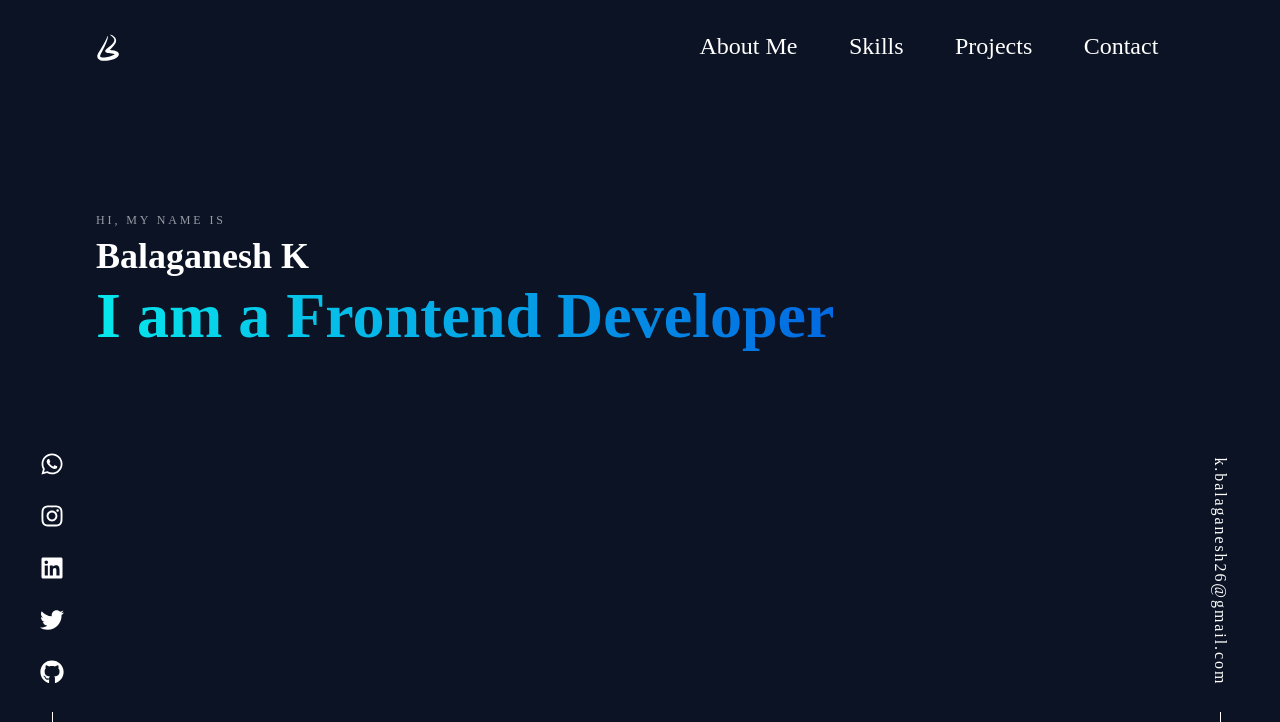
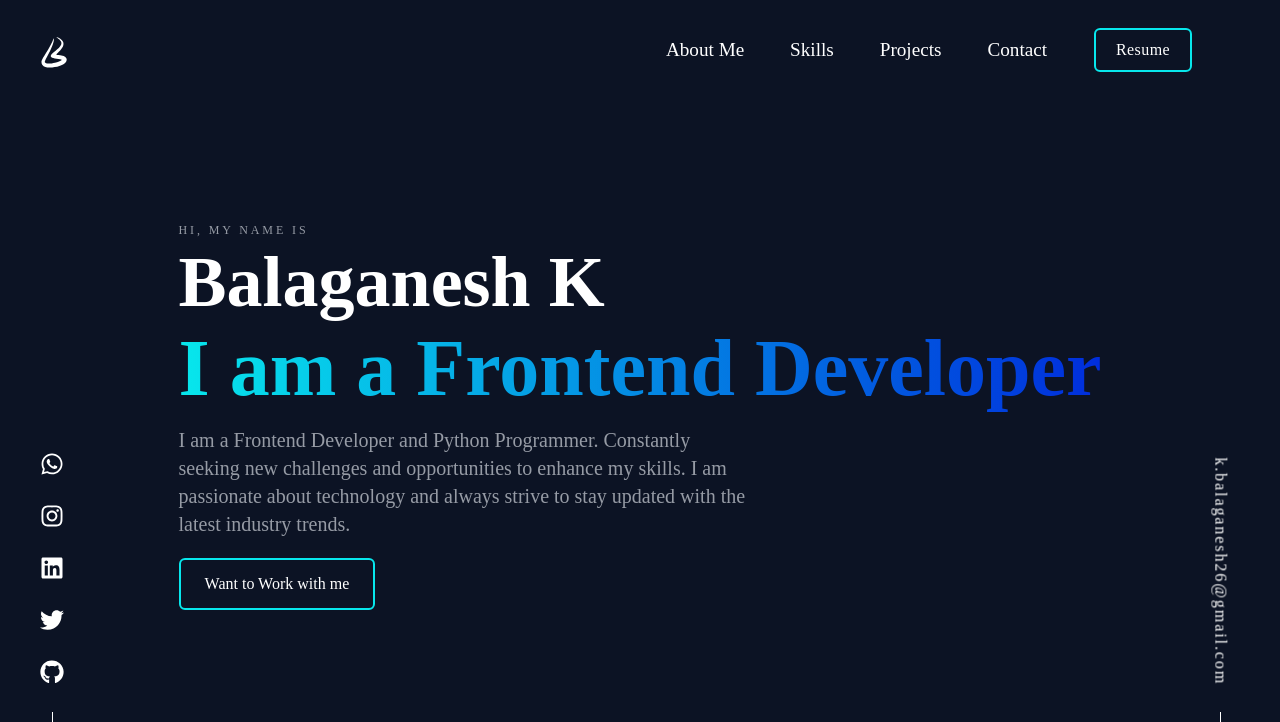
Before and after one commit to Balaganesh003/Balaganesh-dev, a Next.js app: page / in a window 1280 px wide. Shown: the top 722 px of the page. Built offline with nearby package versions, Linux system fonts and the light colour scheme.

Commit message:
updated the header section with button and navbar with resume download button

```diff
--- a/components/Header.jsx
+++ b/components/Header.jsx
@@ -12,16 +12,25 @@ const icons = [FaWhatsapp, FaInstagram, FaLinkedin, FaTwitter, FaGithub];
 
 const Header = () => {
   return (
-    <div className="flex flex-col  pt-[7rem]">
-      <div>
-        <h1 className="md:tracking-1 tracking-widest py-2 text-xs  text-HeadingGray uppercase">
-          Hi, My name is
-        </h1>
-        <h1 className="md:text-4xl text-3xl font-bold ">Balaganesh K</h1>
-        <p className="font-extrabold  text-transparent text-[2.8rem] lg:text-[4rem] bg-clip-text bg-gradient-to-r from-HeadingBlue to-headingPurple  leading-tight">
-          I am a Frontend Developer
-        </p>
-      </div>
+    <div className="mx-6 mt-12 lg:mt-6">
+      <h1 className="md:tracking-1 tracking-widest py-2 text-xs  text-HeadingGray uppercase">
+        Hi, My name is
+      </h1>
+      <h1 className="xl:text-7xl lg:6xl md:text-5xl text-3xl font-bold ">
+        Balaganesh K
+      </h1>
+      <p className="font-extrabold  text-transparent text-[2.8rem] md:text-[3.5rem] lg:text[4.7rem] xl:text-[5rem] bg-clip-text bg-gradient-to-r from-HeadingBlue to-headingPurple  leading-tight">
+        I am a Frontend Developer
+      </p>
+      <p className="text-xl max-w-xl text-HeadingGray font-medium py-2">
+        I am a Frontend Developer and Python Programmer. Constantly seeking new
+        challenges and opportunities to enhance my skills. I am passionate about
+        technology and always strive to stay updated with the latest industry
+        trends.
+      </p>
+      <button className="py-3 px-6 mt-3 grow-1 shrink-0 border-HeadingBlue border-2 rounded-md cursor-pointer hover:border-cyan-500 transition-all duration-200 hover:bg-cyan-300/5 active:scale-95">
+        Want to Work with me
+      </button>
     </div>
   );
 };
--- a/components/NavItem.jsx
+++ b/components/NavItem.jsx
@@ -6,11 +6,11 @@ const NavItem = ({ text }) => {
       <li
         className="flex space-x-2
          items-center  px-1 py-2 cursor-pointer group ">
-        <p className="font-extrabold text-transparent  text-2xl bg-clip-text bg-gradient-to-r from-purple-400 to-pink-600 opacity-0 group-hover:animate-giggleLeft group-hover:opacity-100 ">
+        <p className="font-extrabold text-transparent  text-[1.2rem]  bg-clip-text bg-gradient-to-r from-HeadingBlue to-secondary opacity-0 group-hover:animate-giggleLeft group-hover:opacity-100 ">
           &lt;
         </p>
-        <p className="text-[1.5rem]">{text}</p>
-        <p className="font-extrabold text-transparent text-2xl bg-clip-text bg-gradient-to-r opacity-0 from-purple-400 to-pink-600 group-hover:animate-giggleRight group-hover:opacity-100">
+        <p className="text-[1.2rem]">{text}</p>
+        <p className="font-extrabold text-transparent text-[1.2rem] bg-clip-text bg-gradient-to-r opacity-0 from-HeadingBlue to-secondary group-hover:animate-giggleRight group-hover:opacity-100">
           &gt;
         </p>
       </li>
--- a/components/Navigation.jsx
+++ b/components/Navigation.jsx
@@ -9,29 +9,32 @@ const Navigation = () => {
   const [isOpen, setIsOpen] = useState(false);
 
   return (
-    <div>
-      <div className="hidden md:flex items-center justify-between py-5 bg-primary">
+    <div className="">
+      <div className="hidden md:flex items-center justify-between py-7 bg-primary w-screen px-[2.5rem] pr-[3.5rem] ">
         {/* Desktop */}
         <div className="cursor-pointer mt-1">
-          <Image src="/logo.svg" alt="My Logo" width={24} height={24} />
+          <Image src="/logo.svg" alt="My Logo" width={28} height={28} />
         </div>
-        <ul className="flex flex-row justify-center">
+        <ul className="flex flex-row items-center justify-center">
           {navItems.map((item, index) => (
             <NavItem key={index} text={item} />
           ))}
+          <button className="px-5 tracking-wide text-base py-2 mx-6 mr-8 border-HeadingBlue border-2 rounded-md cursor-pointer hover:border-cyan-500 transition-all duration-200 text-[1.1rem] hover:bg-cyan-300/5 active:scale-95">
+            Resume
+          </button>
         </ul>
       </div>
       {/* Mobile */}
       <div className="md:hidden top-0 fixed">
         <div className="relative h-screen">
           {/* Nav Toggle */}
-          <div className="w-screen flex  py-6 justify-between">
+          <div className="w-screen flex px-8 py-6 justify-between">
             {/* Logo */}
             <div className="cursor-pointer flex items-center justify-center">
               <Image src="/logo.svg" alt="My Logo" width={28} height={28} />
             </div>
             {/* Toggle Button */}
-            <button className="cursor-pointer pr-7 transition-all duration-300 z-30">
+            <button className="cursor-pointer  transition-all duration-300 z-30">
               {isOpen ? (
                 <MdClear
                   onClick={() => setIsOpen(!isOpen)}
--- a/pages/index.js
+++ b/pages/index.js
@@ -46,6 +46,7 @@ export default function Home() {
         <meta name="viewport" content="width=device-width, initial-scale=1" />
         <link rel="icon" href="/favicon.ico" />
       </Head>
+
       <div className="grid grid-flow-col  bg-primary relative">
         <div className="hidden  fixed justify-end left-5 px-5 md:flex flex-col items-center text-white h-screen  space-y-7">
           <div className="flex flex-col space-y-7">
@@ -57,18 +58,22 @@ export default function Home() {
           </div>
           <div className="w-px bg-white h-[5.5rem]"></div>
         </div>
+        {/* Main */}
         <main className="bg-primary px-4 md:px-16 md:pb-8 lg:pb-12 lg:px-24  text-white">
-          <header className="h-screen">
-            <Navigation />
+          <div className="h-screen flex flex-col justify-center items-center">
+            <div className="fixed inset-x-0 top-0">
+              <Navigation />
+            </div>
             <Header />
-          </header>
+          </div>
         </main>
-        <div className="hidden fixed px-5 right-5 md:flex flex-col items-center text-white h-screen justify-end space-y-24">
+        {/* Mail  */}
+        <div className="hidden fixed pr-5 right-5 md:flex flex-col items-center text-white h-screen justify-end  space-y-24">
           <div className="rotate-90 mb-20 w-10 py-[2.9rem] ">
             <a
               href="mailto:k.balaganesh26@gmail.com"
               target="_new"
-              className="tracking-2 inline-block hover:-translate-x-1 transition-all duration-200 cursor-pointer hover:text-secondary">
+              className="tracking-2 inline-block hover:-translate-x-1 transition-all  duration-200 cursor-pointer hover:text-secondary">
               k.balaganesh26@gmail.com
             </a>
           </div>
--- a/styles/globals.css
+++ b/styles/globals.css
@@ -25,7 +25,7 @@ html {
 }
 
 *::-webkit-scrollbar-thumb {
-  background-color: #495670;
+  background-color: #636e8b5b;
   border-radius: 14px;
 }
 
```
